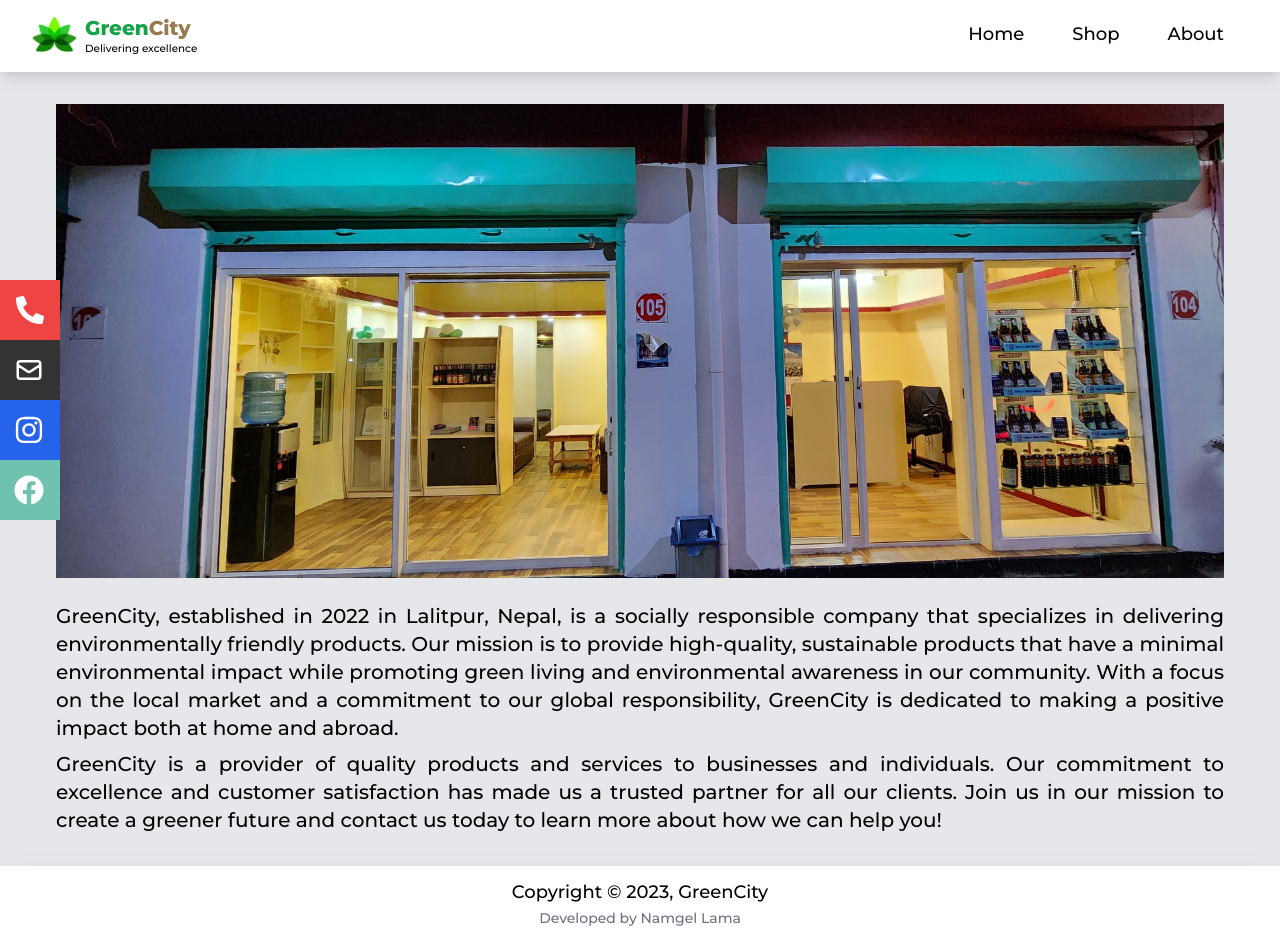
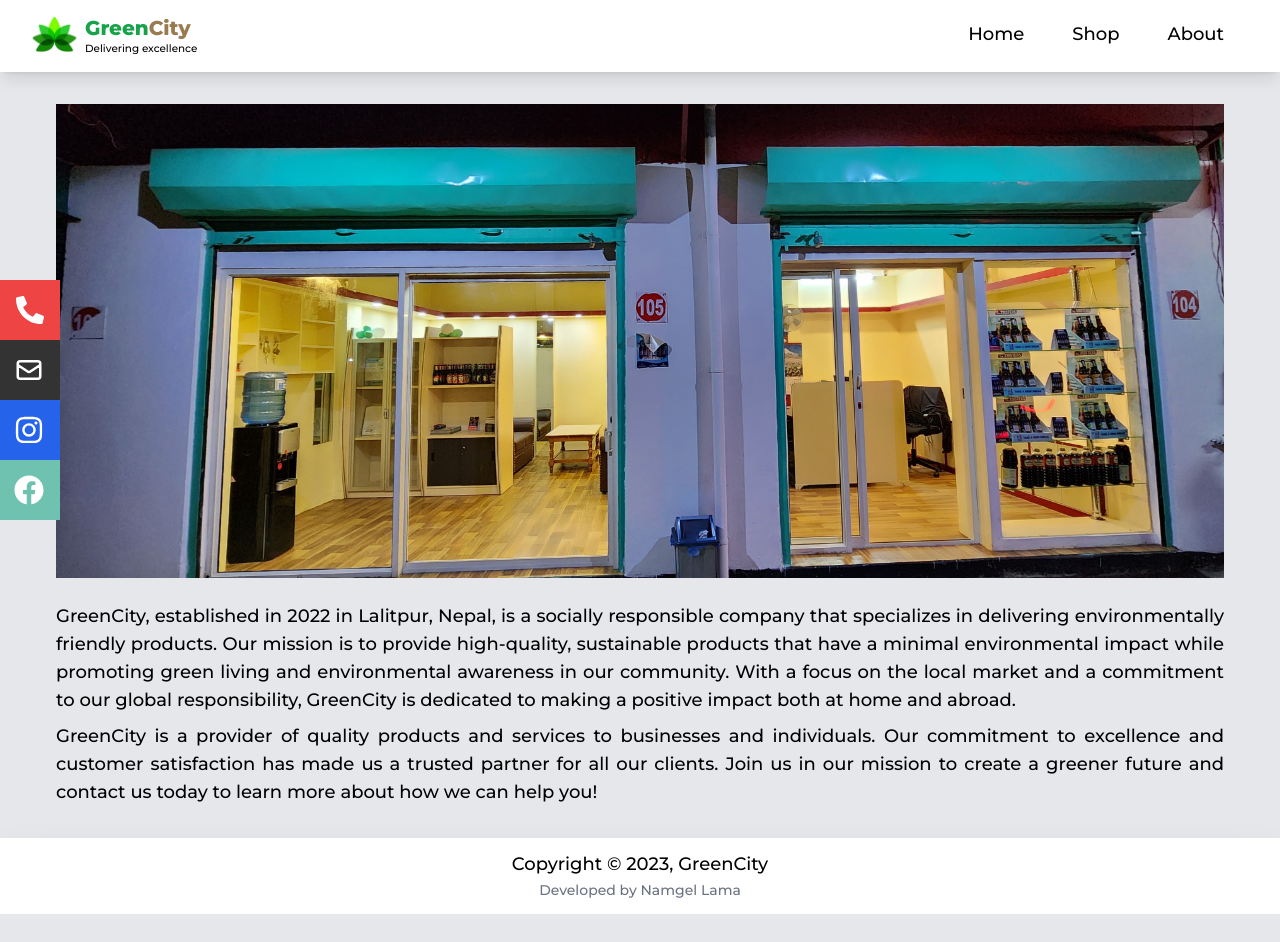
Before and after one commit to namgellama/green-city-prototype-one, a React (Vite) app: page /about in a window 1280 px wide. After the commit the page ends 914 px from the top, so only its background shows below. Built offline with nearby package versions, Linux system fonts and the light colour scheme.

Commit message:
Change about font size

```diff
--- a/src/pages/AboutPage.tsx
+++ b/src/pages/AboutPage.tsx
@@ -4,7 +4,7 @@
 	return (
 		<section className="my-8 lg:w-[1200px] mx-auto px-4">
 			<img src={OfficeImg} alt="Office Image" className="object-cover" />
-			<div className="text-xl font-medium mt-6  mb-5 text-justify">
+			<div className="text-lg font-medium mt-6  mb-5 text-justify">
 				<p>
 					GreenCity, established in 2022 in Lalitpur, Nepal, is a socially
 					responsible company that specializes in delivering environmentally
@@ -14,10 +14,6 @@
 					focus on the local market and a commitment to our global
 					responsibility, GreenCity is dedicated to making a positive impact
 					both at home and abroad.
-					{/* <span className="inline lg:hidden">
-						&nbsp; Join us in our mission to create a greener future and contact
-						us today to learn more about how we can help you!
-					</span> */}
 				</p>
 				<p className="mt-10 lg:mt-2">
 					GreenCity is a provider of quality products and services to businesses
```
